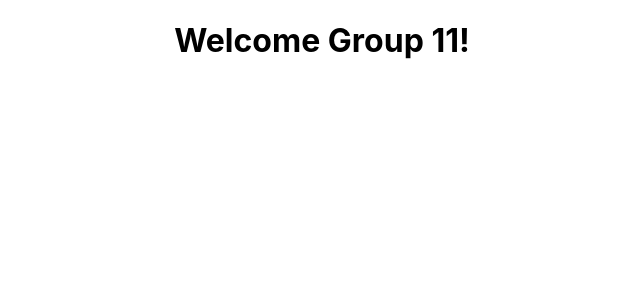
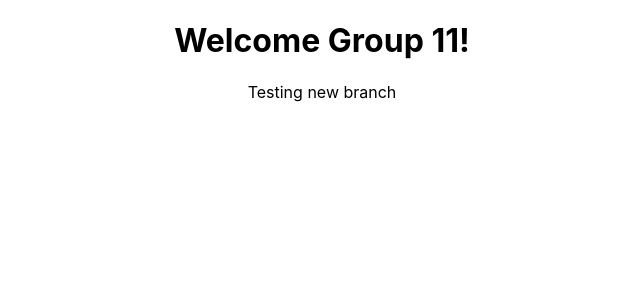
Before and after one commit to Noitskristopher/GroupProj-11, a React (Create React App) app in the folder client/: page / in a window 1280 px wide. Shown: the top 300 px of the page, without its empty margins (318-958 px from the left). Built offline with nearby package versions, Linux system fonts and the light colour scheme.

Commit message:
added app js

```diff
--- a/client/src/App.js
+++ b/client/src/App.js
@@ -1,10 +1,10 @@
-import logo from './logo.svg';
 import './App.css';
 
 function App() {
   return (
     <div className="App">
       <h1>Welcome Group 11!</h1>
+      <p>Testing new branch</p>
     </div>
   );
 }
```
